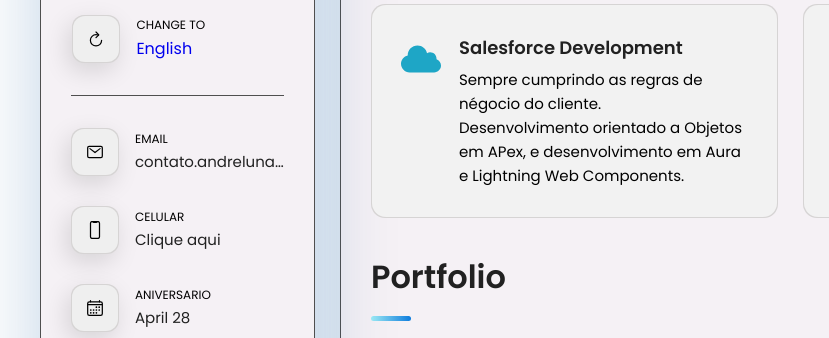
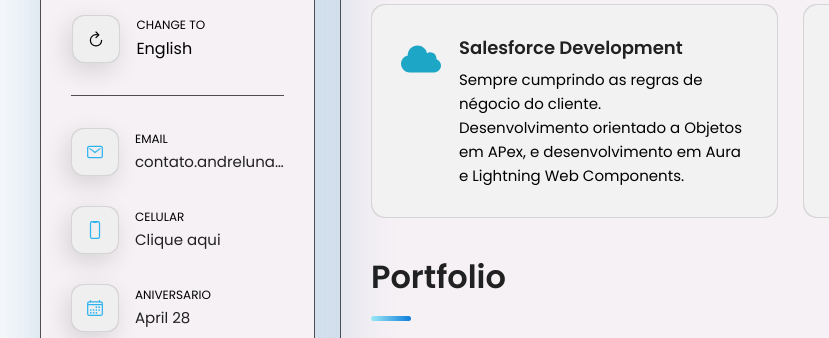
Before and after one commit to AndLuna/Portfolio, a website: page indexPT.html in a window 1280 px wide. Shown: the part 390-728 px from the top of the page, 0-829 px from the left. Drawn offline with nearby package versions, Linux system fonts and the light colour scheme.

Commit message:
finished

```diff
--- a/assets/css/style.css
+++ b/assets/css/style.css
@@ -265,7 +265,9 @@
    margin-bottom: 75px;
    min-width: 259px;
  }
-
+ .contacts-list ion-icon {
+  color:var(--onyx);;
+ }
 
   /*----------------Language button-------------------*/
 
@@ -274,6 +276,9 @@
     font-size: 13px;
     text-decoration: none;
     color: black;
+     }
+     .languageText{
+      color: black;
      }
 
 
--- a/indexPT.html
+++ b/indexPT.html
@@ -73,7 +73,7 @@
           <li class="contact-item">
 
             <div class="icon-box">
-              <ion-icon name="mail-outline"></ion-icon>
+              <ion-icon name="mail-outline" class="bluue"></ion-icon>
             </div>
 
             <div class="contact-info">
@@ -261,7 +261,7 @@
         </section>
       <!--                    Fim Curriculo -->
       <!--               Inicio     PORTFOLIO -->
-      <section class="portfolio" data-page="portfolio">
+      <section class="portfolio">
 
         <header>
           <h2 class="h2 article-title">Portfolio</h2>
```
Also changed, not shown: index.html (+1 -1 lines).
